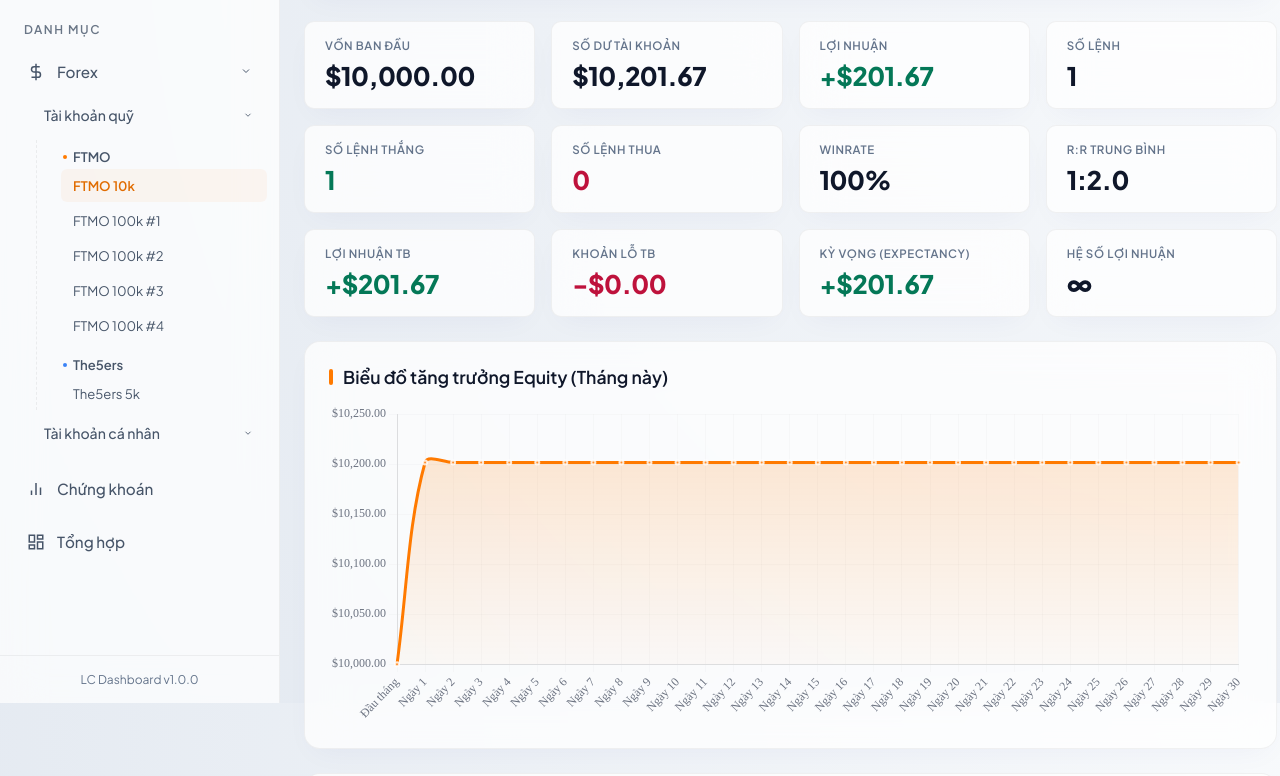
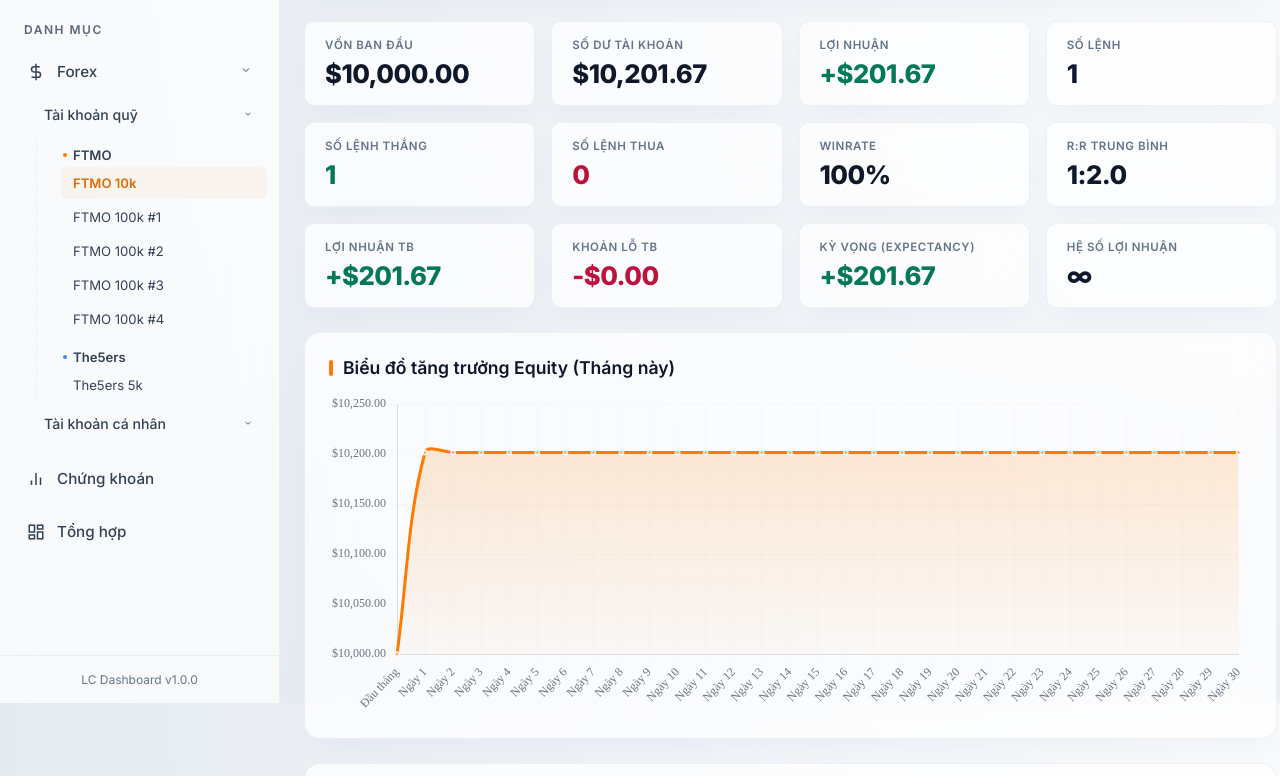
Before and after one commit to minhnguyen1604/lambdacapital_dashboard, a website: page index.html in a window 1280 px wide. Shown: the part 97-873 px from the top of the page. Drawn offline with nearby package versions, Linux system fonts and the light colour scheme.

Commit message:
style: link Google Fonts in index.html head for faster load, optimize font-family fallback stack

```diff
--- a/index.html
+++ b/index.html
@@ -4,6 +4,9 @@
   <meta charset="UTF-8">
   <meta name="viewport" content="width=device-width, initial-scale=1.0">
   <title>LC Dashboard - Lambda Capital</title>
+  <link rel="preconnect" href="https://fonts.googleapis.com">
+  <link rel="preconnect" href="https://fonts.gstatic.com" crossorigin>
+  <link href="https://fonts.googleapis.com/css2?family=Inter:wght@300;400;500;600;700;800&family=Plus+Jakarta+Sans:wght@300;400;500;600;700;800&family=Be+Vietnam+Pro:wght@300;400;500;600;700;800&display=swap" rel="stylesheet">
   <link rel="stylesheet" href="style.css">
   <!-- Chart.js for high-fidelity data visualization -->
   <script src="https://cdn.jsdelivr.net/npm/chart.js"></script>
--- a/style.css
+++ b/style.css
@@ -1,5 +1,4 @@
 /* Premium light glassmorphism style system for LC Dashboard */
-@import url('https://fonts.googleapis.com/css2?family=Plus+Jakarta+Sans:wght@300;400;500;600;700;800&family=Be+Vietnam+Pro:wght@300;400;500;600;700;800&display=swap');
 
 :root {
   /* Light theme background */
@@ -27,7 +26,7 @@
 
   /* Text colors */
   --text-primary: #0f172a;
-  --text-secondary: #475569;
+  --text-secondary: #334155;
   --text-muted: #64748b;
 
   /* Spacing & Layout */
@@ -37,8 +36,8 @@
   --border-radius-md: 10px;
   --border-radius-sm: 6px;
 
-  /* Premium modern sans font stack supporting Vietnamese */
-  --font-sans: 'Plus Jakarta Sans', 'Be Vietnam Pro', -apple-system, BlinkMacSystemFont, "Segoe UI", Roboto, sans-serif;
+  /* Premium modern sans font stack: Inter as primary, Plus Jakarta / Be Vietnam for specific fallbacks, Segoe UI Variable for Windows */
+  --font-sans: 'Inter', 'Plus Jakarta Sans', 'Be Vietnam Pro', "Segoe UI Variable", -apple-system, BlinkMacSystemFont, "Segoe UI", system-ui, sans-serif;
 
   /* Effects */
   --shadow-main: 0 10px 30px -10px rgba(31, 38, 135, 0.05);
```
